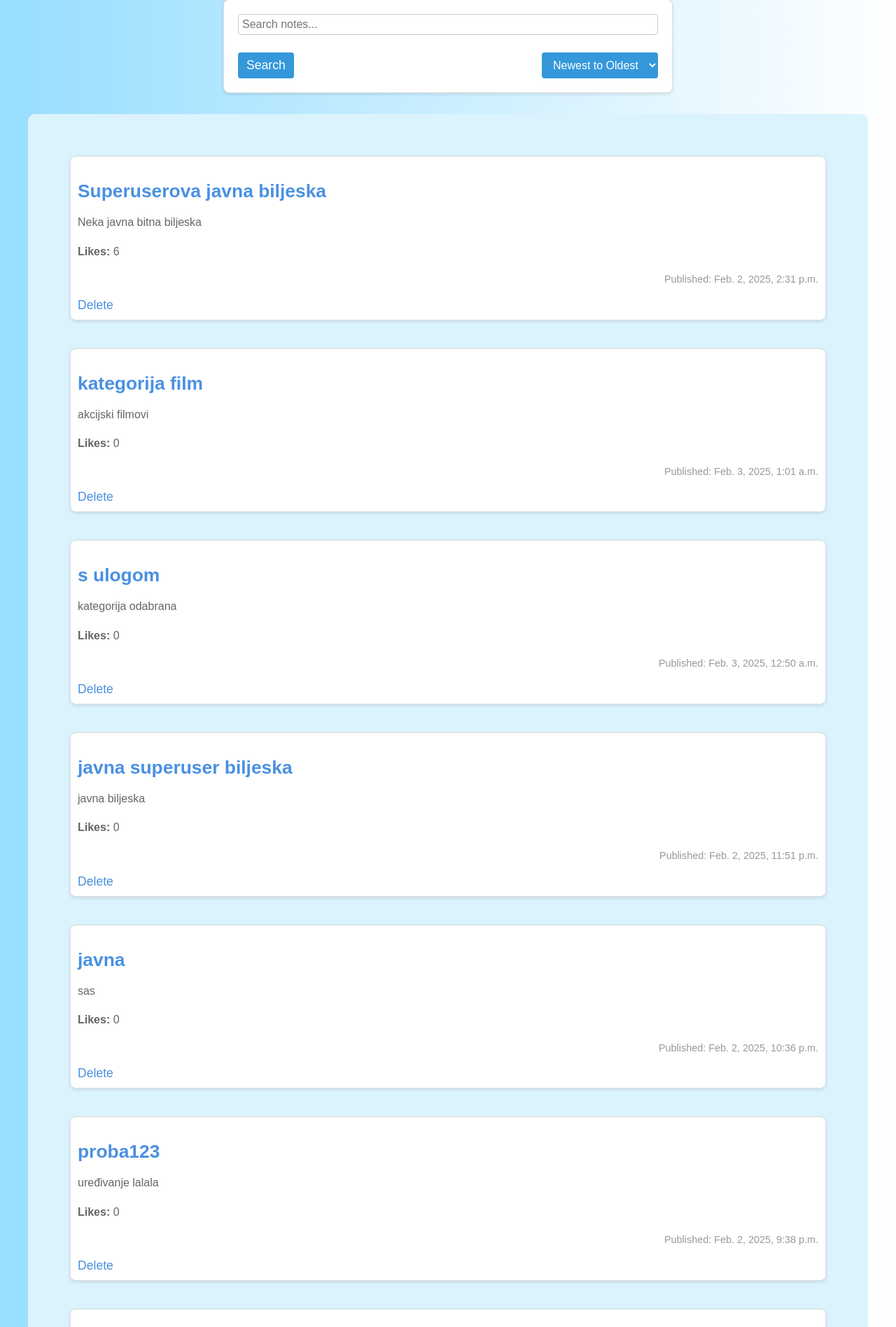
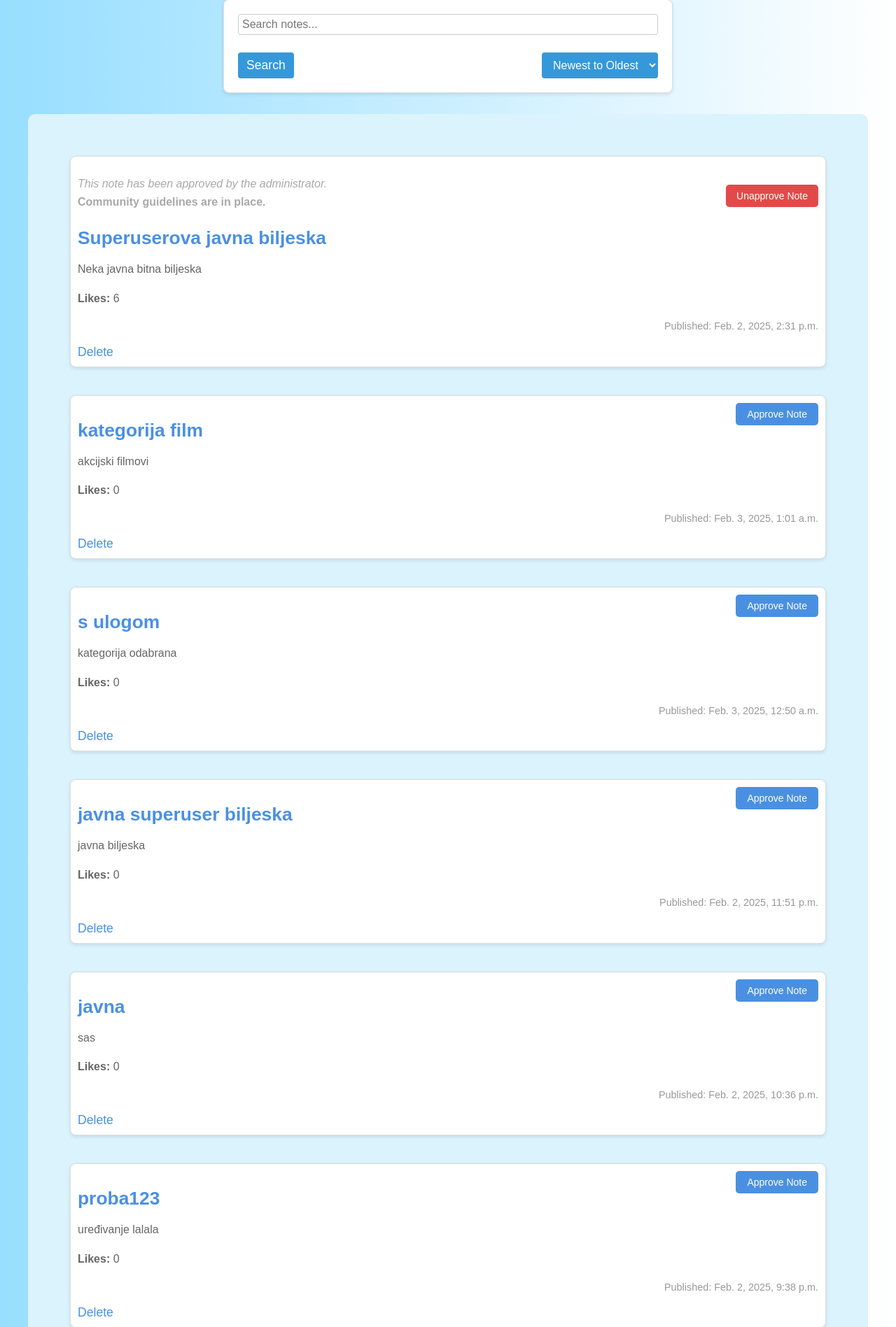
Before and after one commit to mlenic23/NoteHub, a Django app: page /notes/ in a window 1280 px wide. Shown: the part 109-2006 px from the top of the page at 70% size. Run offline with Django 5.2, Linux system fonts and the light colour scheme; a user stored in the database is signed in; data comes from the database, SQL or seed files in the repository; both versions use the stored data as it was after the commit.

Commit message:
Enable note (dis)approving for Admin role

```diff
--- a/projekt/accounts/urls.py
+++ b/projekt/accounts/urls.py
@@ -9,5 +9,6 @@ urlpatterns = [
         path('logout/', views.logout_view, name='logout'),
         path('login/', views.login, name='login'),
         path('user_list/', views.user_list, name='user_list'),
-        path('delete_user/<int:user_id>/', views.delete_user, name='delete_user'),
+        path('approve/<int:note_id>/', views.approve_note, name='approve_note'),
+        path('unapprove/<int:note_id>/', views.unapprove_note, name='unapprove_note'),
 ]
--- a/projekt/notes/models.py
+++ b/projekt/notes/models.py
@@ -39,6 +39,7 @@ class Note(models.Model):
     completed = models.BooleanField(default=False)
     is_private = models.BooleanField(default=False)
     role = models.CharField(max_length=20, choices=ROLE_CHOICES, blank=True, null=True)
+    approved = models.BooleanField(default=False)
 
 
     def __str__(self):
--- a/projekt/notes/static/app/notes.css
+++ b/projekt/notes/static/app/notes.css
@@ -174,6 +174,7 @@ h2 {
     box-shadow: 0 2px 5px rgba(0, 0, 0, 0.1);
     margin: 40px;
     padding: 10px;
+    position: relative;
     transition: transform 0.2s, box-shadow 0.2s;
 }
 
@@ -208,6 +209,46 @@ h2 {
     font-size: 0.9em;
     color: #999;
     text-align: right;
+}
+
+.approve-button {
+    position: absolute;
+    top: 10px;
+    right: 10px;
+    background-color: #4a90e2;
+    color: white;
+    border: none;
+    padding: 8px 16px;
+    border-radius: 5px;
+    font-size: 14px;
+    cursor: pointer;
+    transition: background-color 0.3s;
+}
+
+.approve-button:hover {
+    background-color: rgb(229, 229, 229);
+}
+
+.unapprove-button {
+    position: absolute;
+    top: 40px;  /* Adjust based on your layout */
+    right: 10px;
+    background-color: #e24a4a;
+    color: white;
+    text-decoration: none;  /* Remove underline */
+    padding: 8px 15px;
+    border-radius: 5px;
+    font-size: 14px;
+    display: inline-block;
+}
+
+.unapprove-button:hover {
+    background-color: rgb(229, 229, 229);
+    color: #e24a4a;
+}
+
+.note .approved-message{
+    color: rgb(169, 169, 169);
 }
 
 form {
--- a/projekt/notes/templates/notes/index.html
+++ b/projekt/notes/templates/notes/index.html
@@ -21,6 +21,18 @@
     <div class="notes-container">
         {% for note in latest_note_list %}
         <div class="note">
+            {% if user.is_staff %}
+                {% if not note.approved %}
+                    <a href="{% url 'accounts:approve_note' note.id %}" class="approve-button">Approve Note</a>
+                {% else %}
+                    <p class="approved-message"><em>This note has been approved by the administrator.</em><br>
+                                                <strong>Community guidelines are in place.</strong></p>
+
+                    <a href="{% url 'accounts:unapprove_note' note.id %}" class="unapprove-button">Unapprove Note</a>
+                {% endif %}
+            {% endif %}
+
+
             <h3><a href="{% url 'notes:detail' note.id %}">{{ note.title }}</a></h3>
             <p>{{ note.content }}</p>
 
```
Also changed, not shown: projekt/accounts/views.py (+32 -0 lines), projekt/db.sqlite3, projekt/notes/migrations/0011_note_approved.py (added).
